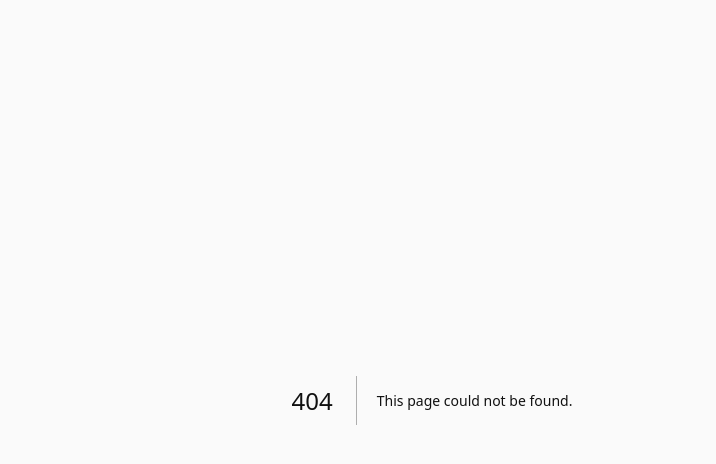
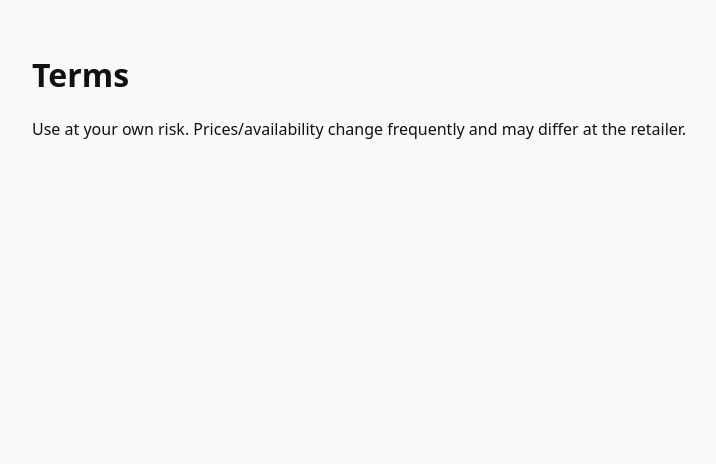
Before and after one commit to SpringSteal/Spring-Steals, a Next.js app: page /terms in a window 1280 px wide. Before the commit this address had no page. Shown: the top 464 px of the page, without its empty margins (208-924 px from the left). Built offline with nearby package versions, Linux system fonts and the light colour scheme.

Commit message:
Create page.tsx

```diff
--- /dev/null
+++ b/app/(static)/terms/page.tsx
@@ -0,0 +1,6 @@
+export default function Page(){
+  return (<main style={{maxWidth:800,margin:"0 auto",padding:24}}>
+    <h1>Terms</h1>
+    <p>Use at your own risk. Prices/availability change frequently and may differ at the retailer.</p>
+  </main>);
+}
```
